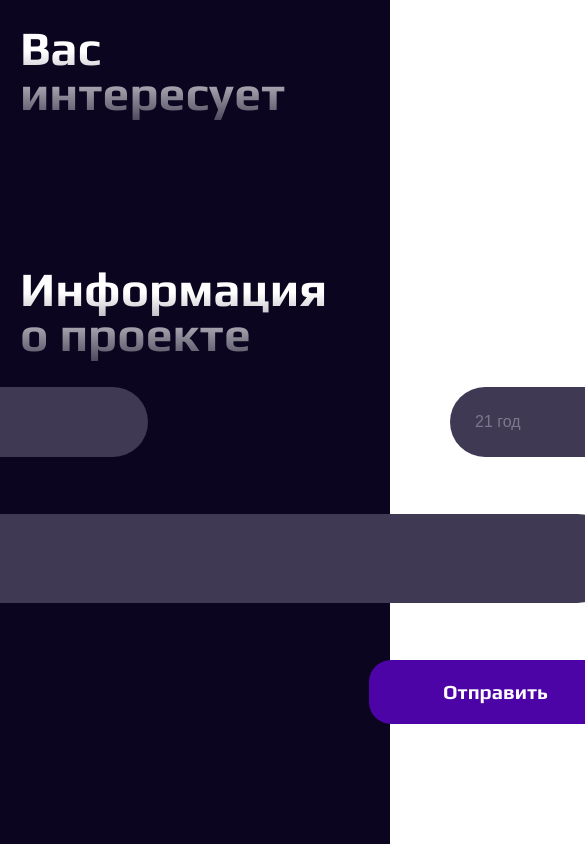
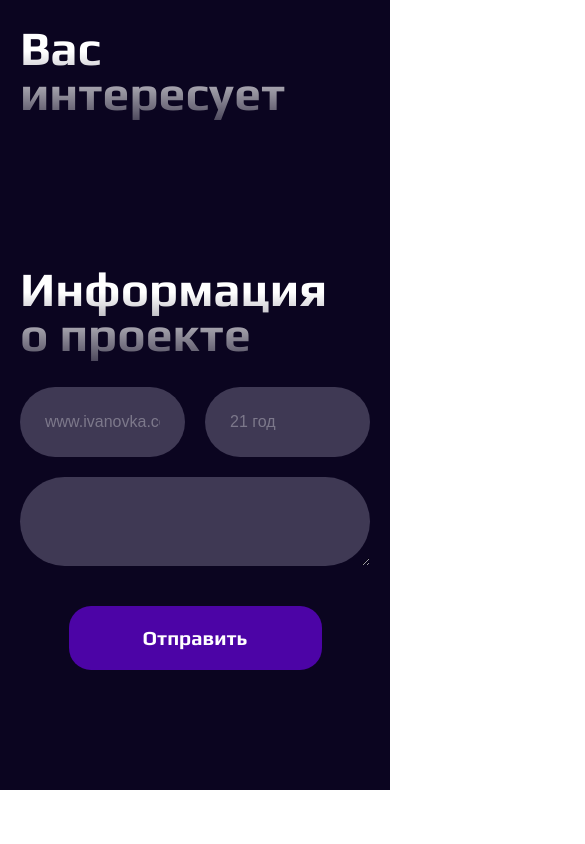
Before and after one commit to JulieBenchuk/web-studio, a Next.js app: page /questionnaire in a window 390 px wide. Shown: the part 1219-2063 px from the top of the page, 585 px wide, since content can reach past the window. After the commit the page ends 2009 px from the top, so only its background shows below. Built offline with nearby package versions, Linux system fonts and the light colour scheme.

Commit message:
feat: added projectInfo (tablet version)

```diff
--- a/src/styles/components/questionnaireForm.module.scss
+++ b/src/styles/components/questionnaireForm.module.scss
@@ -109,20 +109,39 @@
         flex-direction: column;
         align-items: center;
         row-gap: 57px;
+        @media(max-width: 1439px) {
+          row-gap: 20px;
+          align-items: start;
+
+        }
 
         .row1 {
           width: 854px;
           display: flex;
           justify-content: space-between;
+          @media(max-width: 1439px) {
+            width: 100%;
+            justify-content: start;
+            column-gap: 20px;
+
+          }
 
 
           .formSite {
             display: flex;
             flex-direction: column;
             gap: 20px;
+            @media(max-width: 1439px) {
+              width: 100%;
+
+            }
 
             input {
               width: 380px;
+              @media(max-width: 1439px) {
+                width: 100%;
+
+              }
             }
           }
 
@@ -130,15 +149,28 @@
             display: flex;
             flex-direction: column;
             gap: 20px;
+            @media(max-width: 1439px) {
+              width: 100%;
+
+            }
 
             input {
               width: 172px;
               align-self: end;
+              @media(max-width: 1439px) {
+                width: 100%;
+
+              }
             }
           }
         }
 
         .row2 {
+          @media(max-width: 1439px) {
+            width: 100%;
+
+          }
+
           .formMessage {
             display: flex;
             flex-direction: column;
@@ -146,6 +178,9 @@
 
             textarea {
               min-width: 854px;
+              @media(max-width: 1439px) {
+                min-width: 100%;
+              }
             }
           }
         }
@@ -154,9 +189,18 @@
           width: 854px;
           display: flex;
           flex-direction: column;
+          @media(max-width: 1439px) {
+            width: 100%;
+            margin-top: 20px;
+
+          }
 
           .button {
             align-self: end;
+            @media(max-width: 1439px) {
+              align-self: center;
+
+            }
 
           }
         }
```
